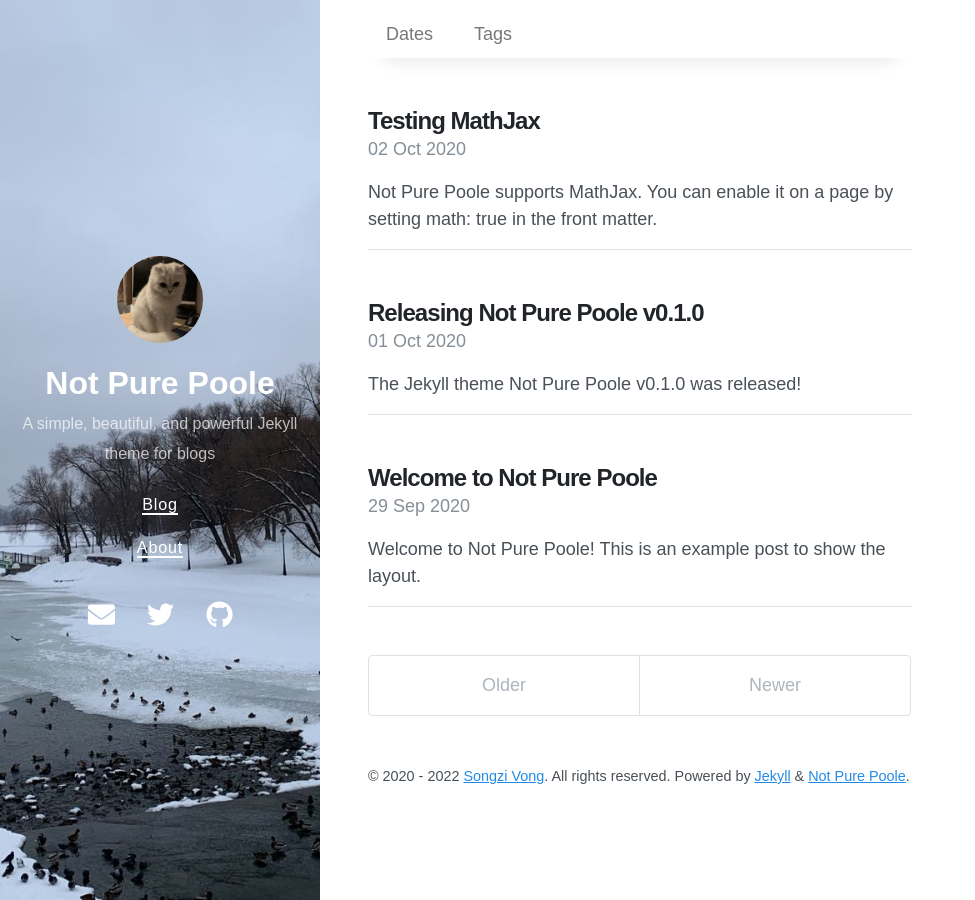
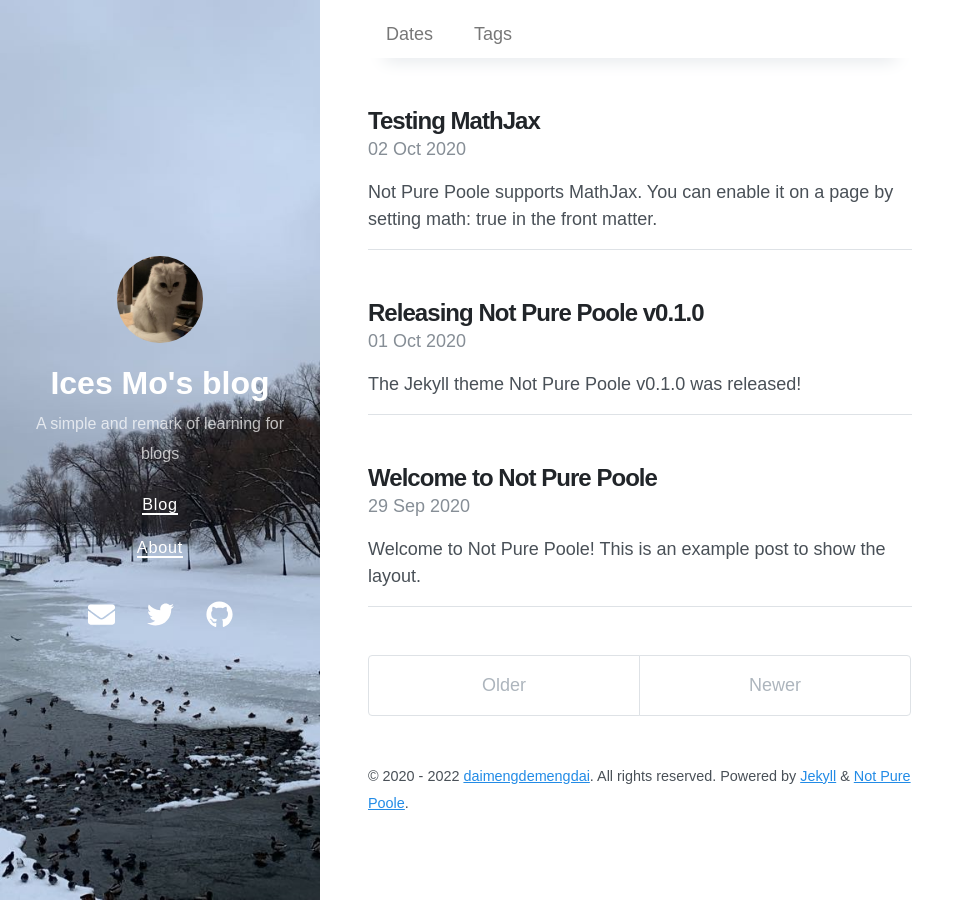
Before and after one commit to daimengdemengdai/lerning.github.io, a Jekyll site: the page built from index.html, in a window 1280 px wide. Shown: the whole page, without its empty margins (0-975 px from the left). Built offline with Jekyll 4.4.1, drawn with Linux system fonts in a browser that asks for light colours; nearby versions of some CDN libraries; the list of posts is cut into pages by our own code.

Commit message:
Update _config.yml

```diff
--- a/_config.yml
+++ b/_config.yml
@@ -1,6 +1,6 @@
 # Setup
-title: Not Pure Poole
-description: A simple, beautiful, and powerful Jekyll theme for blogs
+title: Ices Mo's blog
+description: A simple and remark of learning for blogs
 url: https://vszhub.github.io
 avatar: /avatar.jpeg
 paginate: 5
@@ -33,7 +33,7 @@ twitter:
   card: summary
 logo: logo.png
 social:
-  name: Songzi Vong
+  name: daimengdemengdai
   links:
     - https://twitter.com/vszhub
     - https://github.com/vszhub
@@ -54,6 +54,6 @@ sass:
 
 # Specify the author for blog posts
 author:
-  name: Songzi Vong
+  name: daimengdemengdai
   url: https://github.com/vszhub/
-  email: vszhub@gmail.com
+  email: IceMo@163.com
```
